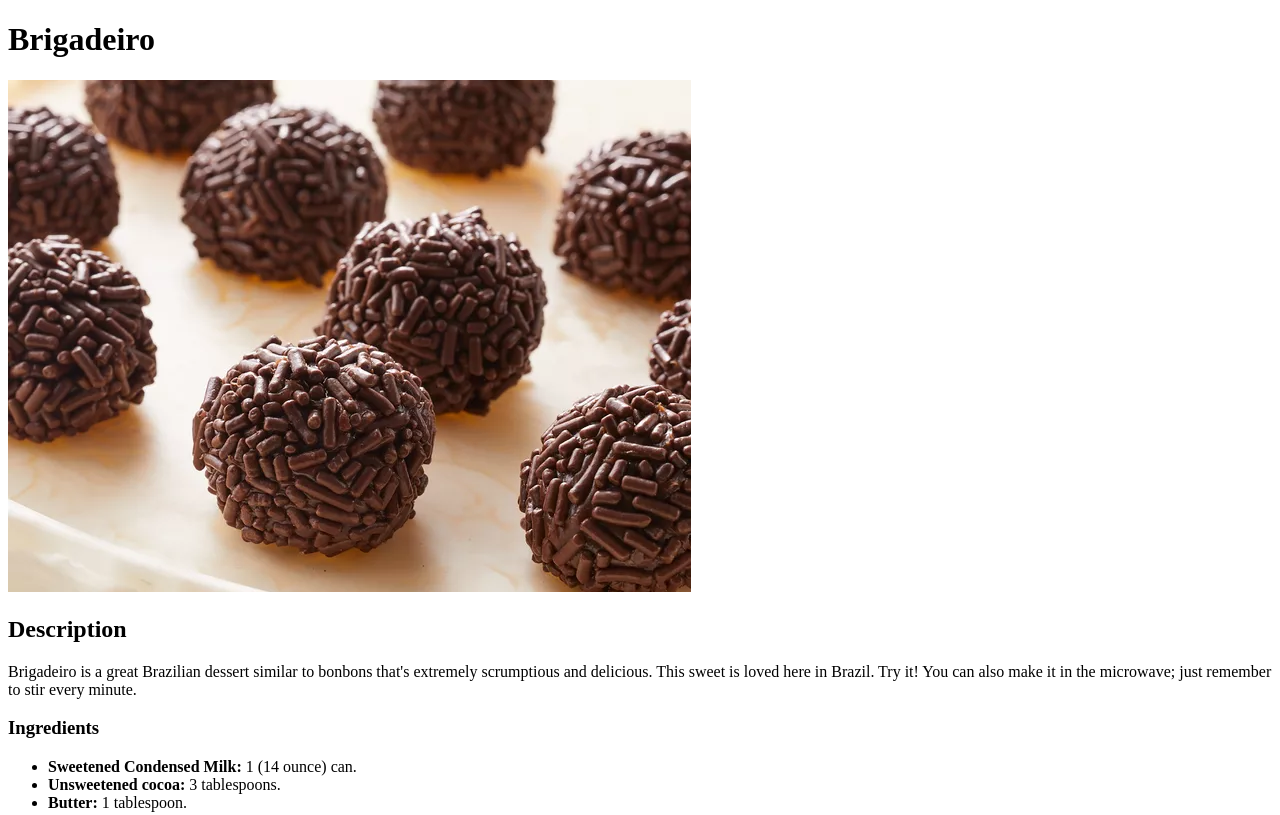
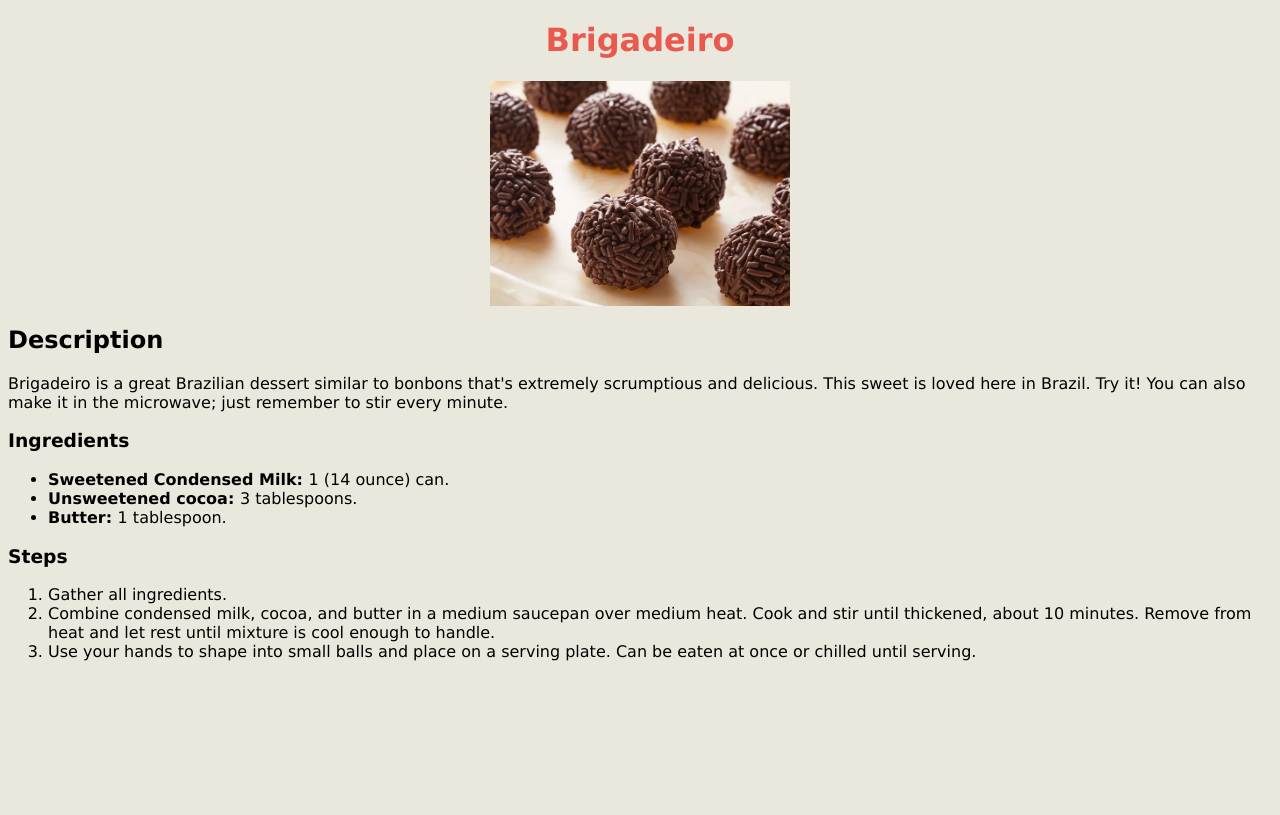
Before and after one commit to PauloMBorges/odin-recipes, a plain HTML site: page recipes/brigadeiro.html in a window 1280 px wide. Shown: the top 815 px of the page. Drawn offline with Linux system fonts and the light colour scheme.

Commit message:
Create recipe-styles.css for all recipes.html

```diff
--- a/recipes/brigadeiro.html
+++ b/recipes/brigadeiro.html
@@ -4,6 +4,7 @@
     <meta charset="UTF-8">
     <meta name="viewport" content="width=<device-width>, initial-scale=1.0">
     <title>Document</title>
+    <link rel="stylesheet" href="recipe-styles.css">
 </head>
 <body>
 
--- /dev/null
+++ b/recipes/recipe-styles.css
@@ -0,0 +1,17 @@
+body {
+    font-family: Verdana, "DejaVu Sans", sans-serif;
+    background-color: #eae7dc;
+}
+
+h1 {
+    text-align: center;
+    color: #e85a4f;
+}
+
+img {
+    width: 300px;
+    height: auto;
+    /* Center the image */
+    display: block;
+    margin: 0 auto;
+}
```
Also changed, not shown: recipes/lasagna.html (+1 -0 lines), recipes/nuggets.html (+1 -0 lines).
